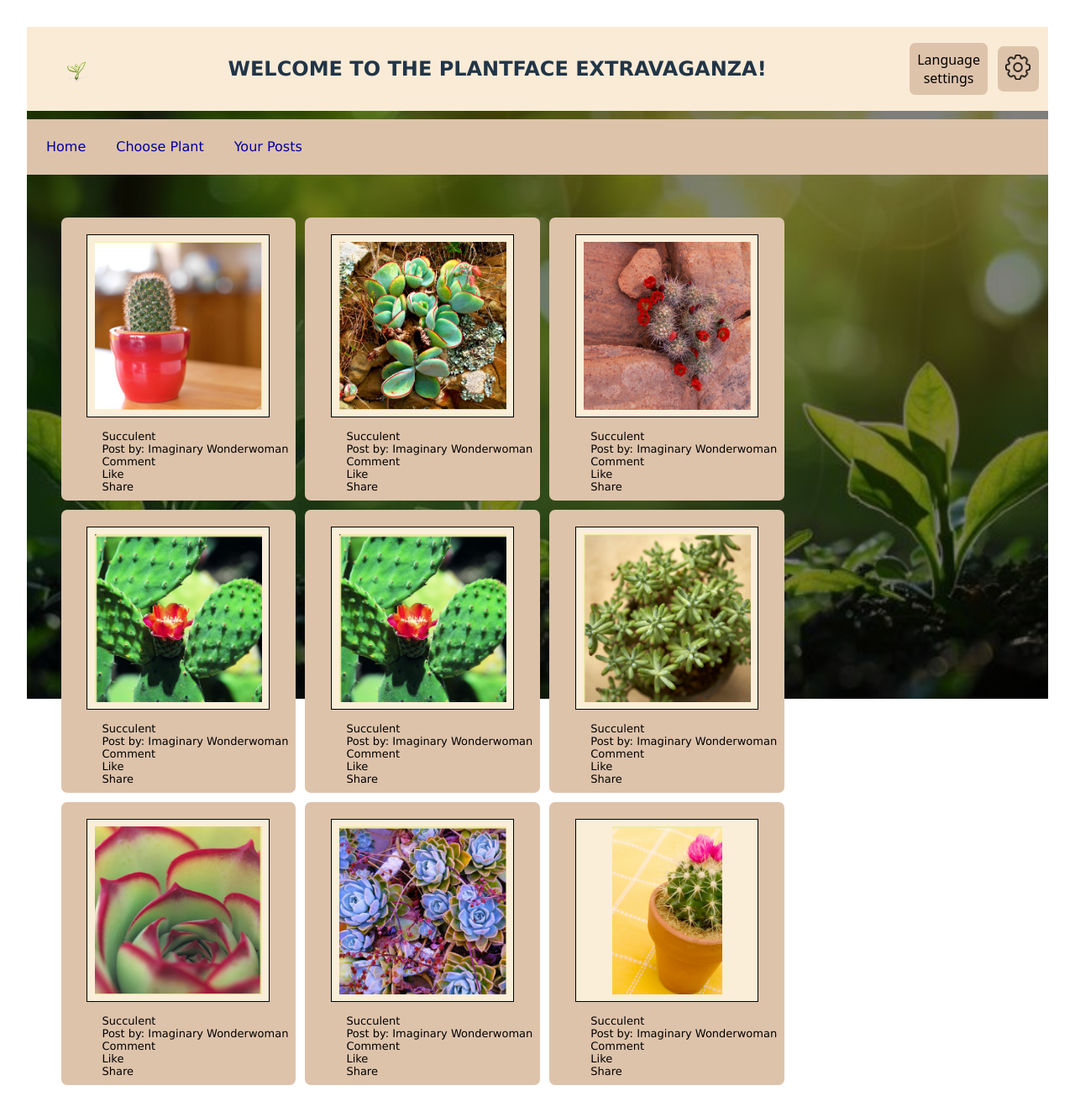
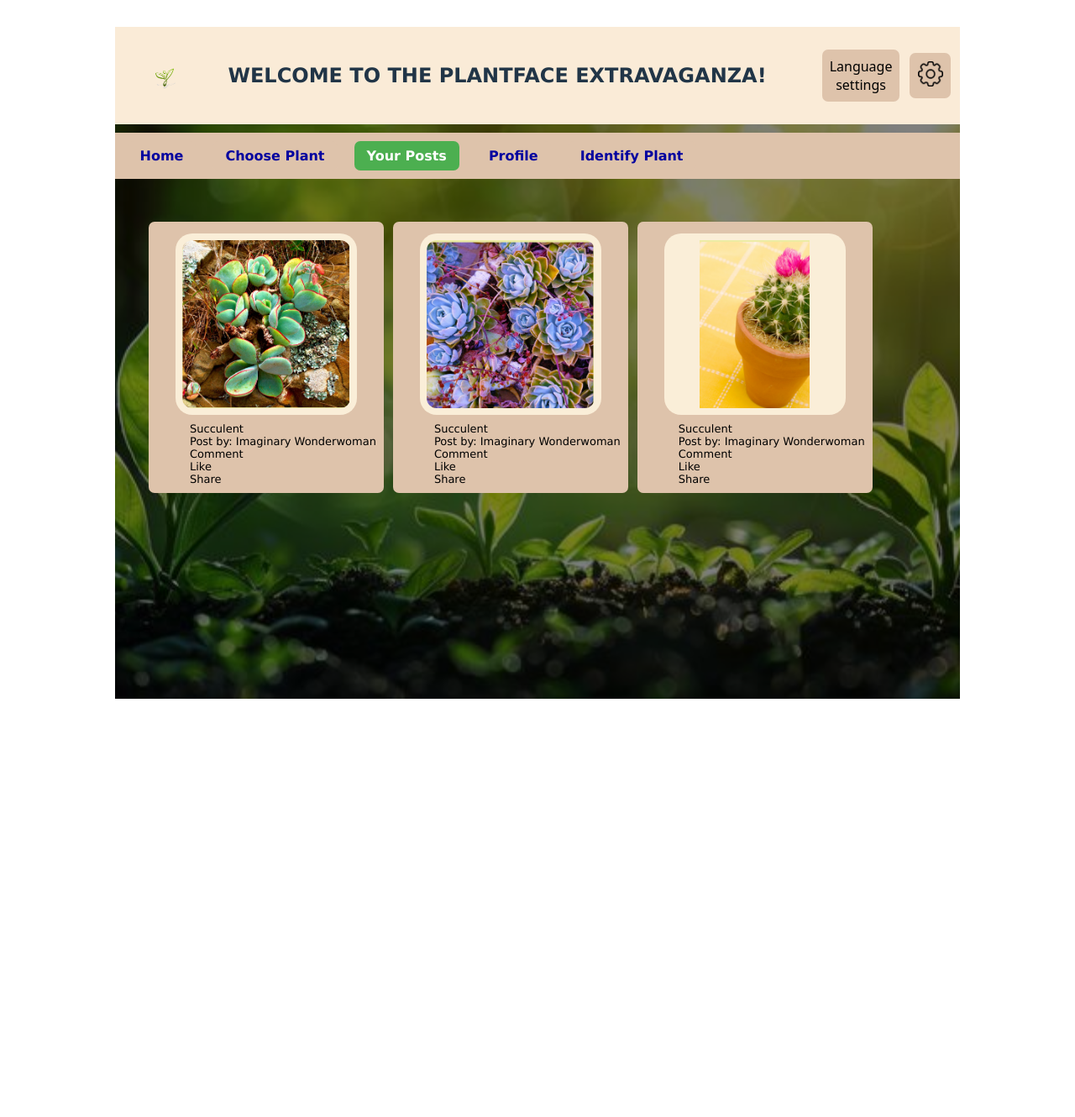
Before and after one commit to mgorski760/PlantBook, a React (Vite) app in the folder frontend/homepg/: page / in a window 1280 px wide. Shown: the whole page at 84% size. After the commit the page ends 864 px from the top, so only its background shows below. Built offline with nearby package versions, Linux system fonts and the light colour scheme.

Commit message:
THIS SHIT WFUCKING WORDS(ish)

```diff
--- a/frontend/homepg/src/App.tsx
+++ b/frontend/homepg/src/App.tsx
@@ -1,6 +1,4 @@
 import { useState } from 'react'
-import reactLogo from './assets/react.svg';
-import viteLogo from '/vite.svg'
 import './App.css'
 import Homepage from './Homepage'
 
@@ -12,6 +10,7 @@ function App() {
     <div className="app-container">
       <Homepage />
     </div>
+
     </>
   )
 }
--- /dev/null
+++ b/frontend/homepg/src/ChoosePlant.tsx
@@ -0,0 +1,37 @@
+import React from "react";
+import plant1 from './assets/Plant1.png';
+import plant2 from './assets/Plant2.png';
+import plant3 from './assets/Plant3.png';
+import plant4 from './assets/Plant4.png';
+import plant5 from './assets/Plant5.png';
+import plant6 from './assets/Plant6.png';
+import plant7 from './assets/Plant7.png';
+import plant8 from './assets/Plant8.png';
+import "./Homepage.css";
+
+const plantImages = [plant1, plant2, plant3, plant4, plant4, plant5, plant6, plant7, plant8];
+
+const ChoosePlant: React.FC = () => {
+  return (
+    <div>
+      <ul className="plant-list item-list">
+        {plantImages.map((plant, index) => (
+          <li className="items" key={index}>
+            <button className="button">
+              <img src={plant} alt={`Plant ${index + 1}`} />
+              <ul>
+                <li className="items">Succulent</li>
+                <li className="items">Post by: Imaginary Wonderwoman</li>
+                <li className="items">Comment</li>
+                <li className="items">Like</li>
+                <li className="items">Share</li>
+              </ul>
+            </button>
+          </li>
+        ))}
+      </ul>
+    </div>
+  );
+};
+
+export default ChoosePlant;
--- /dev/null
+++ b/frontend/homepg/src/HomeContent.tsx
@@ -0,0 +1,37 @@
+import React from "react";
+import plant1 from './assets/Plant1.png';
+import plant2 from './assets/Plant2.png';
+import plant3 from './assets/Plant3.png';
+import plant4 from './assets/Plant4.png';
+import plant5 from './assets/Plant5.png';
+import plant6 from './assets/Plant6.png';
+import plant7 from './assets/Plant7.png';
+import plant8 from './assets/Plant8.png';
+import "./Homepage.css";
+
+const plantImages = [plant1, plant2, plant3, plant4, plant4, plant5, plant6, plant7, plant8];
+
+const HomeContent: React.FC = () => {
+  return (
+    <div>
+      <ul className="plant-list item-list">
+        {plantImages.map((plant, index) => (
+          <li className="items" key={index}>
+            <button className="button">
+              <img src={plant} alt={`Plant ${index + 1}`} />
+              <ul>
+                <li className="items">Succulent</li>
+                <li className="items">Post by: Imaginary Wonderwoman</li>
+                <li className="items">Comment</li>
+                <li className="items">Like</li>
+                <li className="items">Share</li>
+              </ul>
+            </button>
+          </li>
+        ))}
+      </ul>
+    </div>
+  );
+};
+
+export default HomeContent;
--- a/frontend/homepg/src/Homepage.css
+++ b/frontend/homepg/src/Homepage.css
@@ -5,7 +5,7 @@
     background-attachment: fixed;
     margin: 0;
     padding: 0;
-    height: 100vh;
+    min-height: 100vh;
     display: flex;
     flex-direction: column;
     z-index: -1;
@@ -42,6 +42,43 @@
     padding:0.5px;
   }
 
+  /* Fix for navbar buttons */
+.navbar button {
+    background-color: rgb(222, 195, 171);
+    border: none;
+    border-radius: 7px;
+    padding: 8px 15px;
+    margin: 0 5px;
+    cursor: pointer;
+    font-family: 'Lucida Sans', 'Lucida Sans Regular', 'Lucida Grande',
+                 'Lucida Sans Unicode', Geneva, Verdana, sans-serif;
+    font-size: medium;
+    color: rgb(1, 1, 159);
+    font-weight: bold;
+    transition: all 0.3s ease;
+  }
+
+  .navbar button:hover {
+    background-color: rgb(224, 205, 189);
+    color: blueviolet;
+  }
+
+  .navbar button.active {
+    background-color: #4CAF50;
+    color: white;
+    font-weight: bold;
+  }
+
+  .navbar {
+    position: relative;
+    z-index: 1000;
+  }
+
+  .content {
+    position: relative;
+    z-index: 1;
+  }
+
 
   .navbar ul {
     z-index: 1000;
@@ -61,6 +98,7 @@
   font-family: 'Lucida Sans', 'Lucida Sans Regular', 'Lucida Grande', 'Lucida Sans Unicode', Geneva, Verdana, sans-serif;
   font-size: medium;
   color: rgb(1, 1, 159);
+  font-weight: bold;
   align-items: center;
   margin: 3px;
   height: 20px;
@@ -70,24 +108,6 @@
 .navbar ul li a:hover {
   color:blueviolet;
 }
-
-
-.info{
-    display: flex;
-    text-align: center;
-    flex-flow: column;
-    padding: 10px;
-    gap: 10px;
-    margin: 30px 20px;
-    padding: 20px;
-    background-color:rgb(250, 238, 216);
-    height: 40%;
-  }
-
-  .date-time{
-    text-align: left;
-    margin: 20px;
-  }
 
   .logo{
     height: 40px;
@@ -162,8 +182,8 @@
     height: 200px;
     width: 200px;
     padding: 8px;
-    margin: 12.5px;
-    outline: 1px solid black;
+    margin: 5.5px;
+    border-radius: 20px;
     object-fit: contain;
     align-self: center;
     background-color:rgb(250, 238, 216)
@@ -171,6 +191,41 @@
 
   .item :hover{
     background-color:lightgray;
+  }
+
+  .profile{
+    display: flex;
+    text-align: left;
+    flex-flow: column;
+    flex-basis: 100%;
+    padding: 10px;
+    gap: 10px;
+    margin: 30px;
+    padding: 20px;
+    background-color:rgb(250, 238, 216);
+    height: 40%;
+  }
+
+  .profilelist{
+    list-style: none;
+    display: flex;
+    flex-wrap: wrap;
+    flex-flow: column left;
+    flex-basis: 100%;
+    justify-content: left;
+    align-items: center;
+    font-family: 'Lucida Sans', 'Lucida Sans Regular', 'Lucida Grande', 'Lucida Sans Unicode', Geneva, Verdana, sans-serif;
+    font-size: large;
+    font-weight: bold;
+  }
+
+  .profileitems{
+    display: flex;
+    flex-flow: column center;
+    align-items: center;
+    font-family: 'Lucida Sans', 'Lucida Sans Regular', 'Lucida Grande', 'Lucida Sans Unicode', Geneva, Verdana, sans-serif;
+    font-size: large;
+    font-weight: bold;
   }
 
   .modal {
--- a/frontend/homepg/src/Homepage.tsx
+++ b/frontend/homepg/src/Homepage.tsx
@@ -1,17 +1,46 @@
-import React from "react";
+import React, { useState } from "react";
 import logo from './assets/happy-plant-logo.png';
-import plant1 from './assets/Plant1.png';
-import plant2 from './assets/Plant2.png';
-import plant3 from './assets/Plant3.png';
-import plant4 from './assets/Plant4.png';
-import plant5 from './assets/Plant5.png';
-import plant6 from './assets/Plant6.png';
-import plant7 from './assets/Plant7.png';
-import plant8 from './assets/Plant8.png';
 import settings from './assets/settings-icon.png';
+import HomeContent from "./HomeContent";
+import YourPosts from "./UserContent";
+import ChoosePlant from "./ChoosePlant";
+import Profile from "./UserProfile";
+import IdentifyPlant from "./IdentifyPlant";
 import "./Homepage.css";
 
+type ActivePage = "home" | "choosePlant" | "yourPosts" | "profile" | "identifyPlant";
+
+
 const Homepage: React.FC = () => {
+  const [language, setLanguage] = useState<string>("English");
+  const [activePage, setActivePage] = useState<ActivePage>("yourPosts");
+  console.log("Current Page:", activePage);
+
+  const navItems: { id: ActivePage; label: string }[] = [
+    { id: "home", label: "Home" },
+    { id: "choosePlant", label: "Choose Plant" },
+    { id: "yourPosts", label: "Your Posts" },
+    { id: "profile", label: "Profile" },
+    { id: "identifyPlant", label: "Identify Plant" }
+  ];
+
+  const renderContent = () => {
+    switch (activePage) {
+      case "home":
+        return <HomeContent />;
+      case "yourPosts":
+        return <YourPosts />;
+      case "choosePlant":
+        return <ChoosePlant />;
+      case "profile":
+        return <Profile />;
+      case "identifyPlant":
+        return <IdentifyPlant />;
+      default:
+        return <HomeContent />;
+    }
+  };
+
   return (
     <div className = "background">
       <header className="header">
@@ -29,139 +58,24 @@ const Homepage: React.FC = () => {
         </ul>
       </header>
 
-      <div className="navbar">
+      <nav className="navbar">
         <ul>
-          <li><a href="#home">Home</a></li> {/* Non-Functional link */}
-          <li><a href="#choose_plant">Choose Plant</a></li> {/* Functional Link */}
-          <li><a href="#posts">Your Posts</a></li> {/* Functional Link */}
+          {navItems.map((item) => (
+              <li key={item.id}>
+                <button
+                  onClick={() => setActivePage(item.id)}
+                  className={activePage === item.id ? "active" : ""}>
+                  {item.label}
+                </button>
+              </li>
+            ))}
         </ul>
-      </div>
+      </nav>
 
-      <div>
-      <div>
-      <ul className="plant-list">
-        <li className="items">
-          <button className="button">
-            <img src={plant1} alt="Plant 1" />
-            <ul>
-              <li className="items">Succulent</li>
-              <li className="items">Post by: Imaginary Wonderwoman</li>
-              <li className="items">Comment</li>
-              <li className="items">Like</li>
-              <li className="items">Share</li>
-            </ul>
-          </button>
-        </li>
-
-        <li className="items">
-          <button className="button">
-            <img src={plant2} alt="Plant 2" />
-            <ul>
-            <li className="items">Succulent</li>
-              <li className="items">Post by: Imaginary Wonderwoman</li>
-              <li className="items">Comment</li>
-              <li className="items">Like</li>
-              <li className="items">Share</li>
-            </ul>
-          </button>
-        </li>
-
-        <li className="items">
-          <button className="button">
-            <img src={plant3} alt="Plant 3" />
-            <ul>
-            <li className="items">Succulent</li>
-              <li className="items">Post by: Imaginary Wonderwoman</li>
-              <li className="items">Comment</li>
-              <li className="items">Like</li>
-              <li className="items">Share</li>
-            </ul>
-          </button>
-        </li>
-
-        <li className="items">
-          <button className="button">
-            <img src={plant4} alt="Plant 4" />
-            <ul>
-            <li className="items">Succulent</li>
-              <li className="items">Post by: Imaginary Wonderwoman</li>
-              <li className="items">Comment</li>
-              <li className="items">Like</li>
-              <li className="items">Share</li>
-            </ul>
-          </button>
-        </li>
-
-        <li className="items">
-          <button className="button">
-            <img src={plant4} alt="Plant 4" />
-            <ul>
-            <li className="items">Succulent</li>
-              <li className="items">Post by: Imaginary Wonderwoman</li>
-              <li className="items">Comment</li>
-              <li className="items">Like</li>
-              <li className="items">Share</li>
-            </ul>
-          </button>
-        </li>
-
-        <li className="items">
-          <button className="button">
-            <img src={plant5} alt="Plant 5" />
-            <ul>
-            <li className="items">Succulent</li>
-              <li className="items">Post by: Imaginary Wonderwoman</li>
-              <li className="items">Comment</li>
-              <li className="items">Like</li>
-              <li className="items">Share</li>
-            </ul>
-          </button>
-        </li>
-
-        <li className="items">
-          <button className="button">
-            <img src={plant6} alt="Plant 6" />
-            <ul>
-            <li className="items">Succulent</li>
-              <li className="items">Post by: Imaginary Wonderwoman</li>
-              <li className="items">Comment</li>
-              <li className="items">Like</li>
-              <li className="items">Share</li>
-            </ul>
-          </button>
-        </li>
-
-        <li className="items">
-          <button className="button">
-            <img src={plant7} alt="Plant 7" />
-            <ul>
-            <li className="items">Succulent</li>
-              <li className="items">Post by: Imaginary Wonderwoman</li>
-              <li className="items">Comment</li>
-              <li className="items">Like</li>
-              <li className="items">Share</li>
-            </ul>
-          </button>
-        </li>
-
-        <li className="items">
-          <button className="button">
-            <img src={plant8} alt="Plant 8" />
-            <ul>
-            <li className="items">Succulent</li>
-              <li className="items">Post by: Imaginary Wonderwoman</li>
-              <li className="items">Comment</li>
-              <li className="items">Like</li>
-              <li className="items">Share</li>
-            </ul>
-          </button>
-        </li>
-
-      </ul>
-    </div>
+      <div className="content">
+        {renderContent()}
       </div>
     </div>
-
   );
 };
 
--- /dev/null
+++ b/frontend/homepg/src/IdentifyPlant.tsx
@@ -0,0 +1,13 @@
+import React from "react";
+import "./Homepage.css";
+
+
+const UserProfile: React.FC = () => {
+  return (
+    <div>
+    <h3>Send Picture to identify your plant</h3><br/>
+    </div>
+  );
+};
+
+export default UserProfile;
--- /dev/null
+++ b/frontend/homepg/src/UserContent.tsx
@@ -0,0 +1,32 @@
+import React from "react";
+import plant2 from './assets/Plant2.png';
+import plant7 from './assets/Plant7.png';
+import plant8 from './assets/Plant8.png';
+import "./Homepage.css";
+
+const plantImages = [plant2, plant7, plant8];
+
+const UserContent: React.FC = () => {
+  return (
+    <div>
+      <ul className="plant-list item-list">
+        {plantImages.map((plant, index) => (
+          <li className="items" key={index}>
+            <button className="button">
+              <img src={plant} alt={`Plant ${index + 1}`} />
+              <ul>
+                <li className="items">Succulent</li>
+                <li className="items">Post by: Imaginary Wonderwoman</li>
+                <li className="items">Comment</li>
+                <li className="items">Like</li>
+                <li className="items">Share</li>
+              </ul>
+            </button>
+          </li>
+        ))}
+      </ul>
+    </div>
+  );
+};
+
+export default UserContent;
--- /dev/null
+++ b/frontend/homepg/src/UserProfile.tsx
@@ -0,0 +1,25 @@
+import React from "react";
+import Profilepic from './assets/Profilepic.png';
+import "./Homepage.css";
+
+
+const UserProfile: React.FC = () => {
+  return (
+    <div className="profile">
+    <h3>Hello Imaginary WonderWoman</h3><br/>
+      <ul className="profilelist">
+          <li className="items">
+            <img src={Profilepic} alt="Profile"/>
+              <ul>
+                <li className="items">Change Profile</li>
+                <li className="items">Email | Phone number</li>
+                <li className="items">Bio</li>
+                <li className="items">Logout</li>
+              </ul>
+          </li>
+      </ul>
+    </div>
+  );
+};
+
+export default UserProfile;
```
Also changed, not shown: frontend/homepg/src/assets/Profilepic.png (added).
